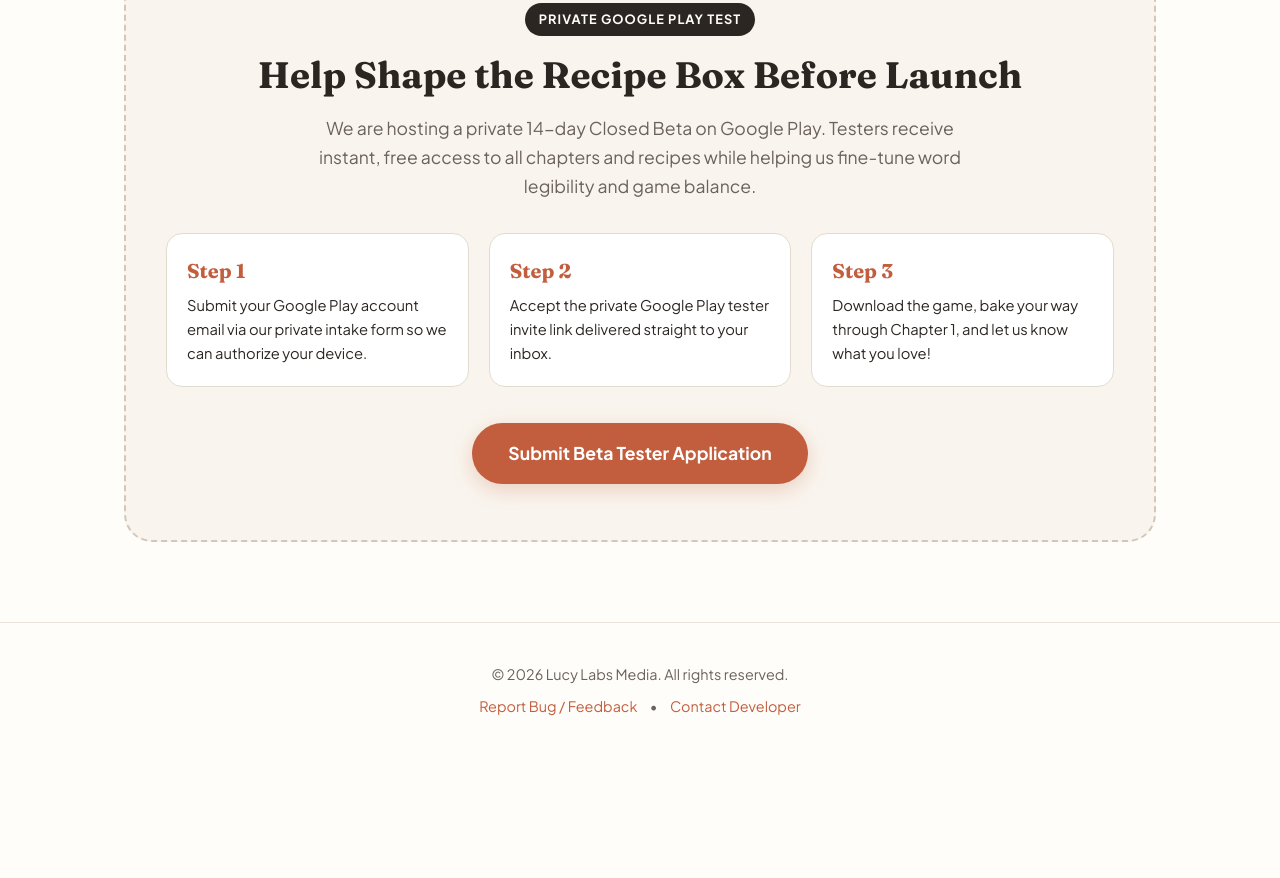
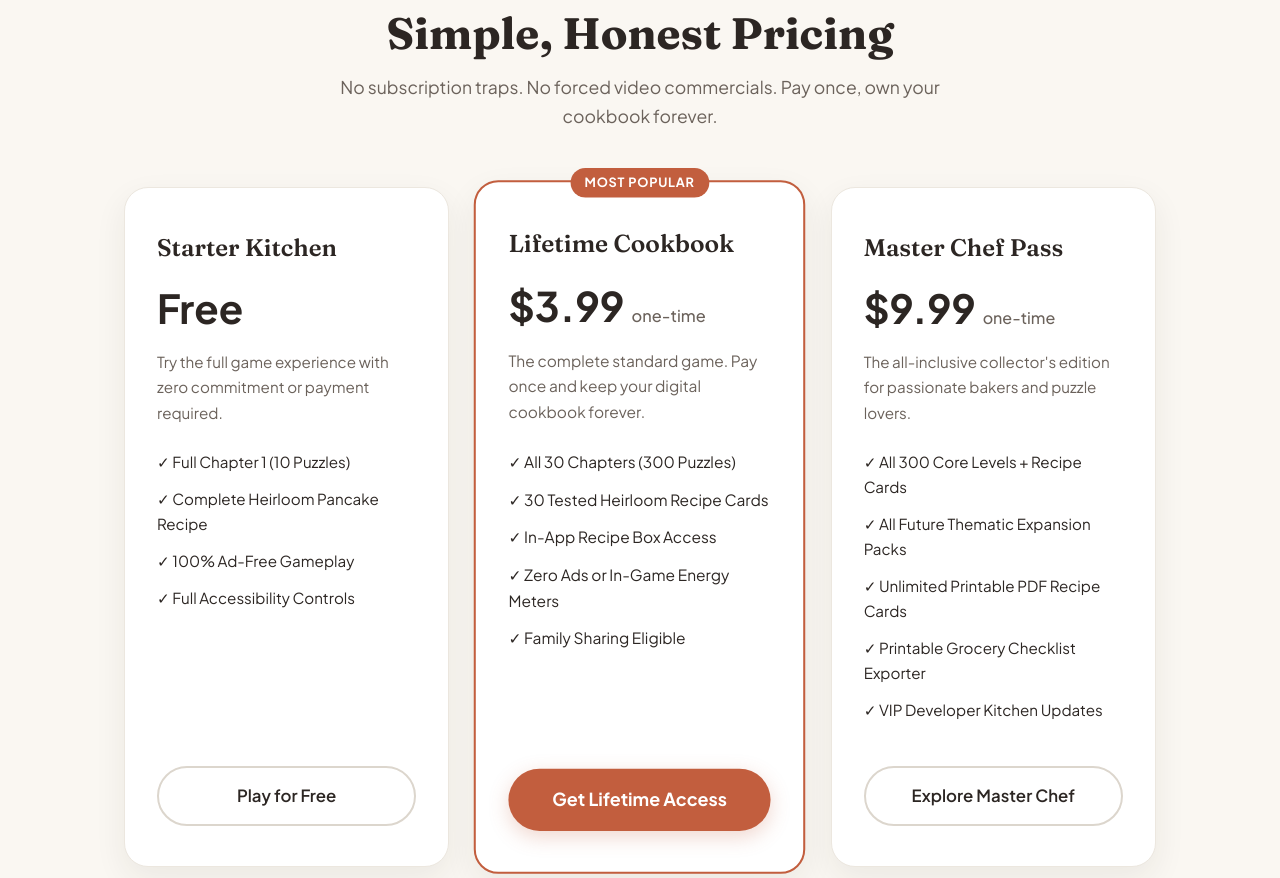
Before and after one commit to lucylabsmedia/cooking-stories-site, a plain HTML site: page index.html in a window 1280 px wide. Shown: the part 1583-2461 px from the top of the page. Before the commit the page ends 2341 px from the top, so only its background shows below. Drawn offline with Linux system fonts and the light colour scheme.

Commit message:
Update index.html

```diff
--- a/index.html
+++ b/index.html
@@ -81,6 +81,24 @@
       text-decoration: none;
     }
 
+    .nav-links {
+      display: flex;
+      align-items: center;
+      gap: 24px;
+    }
+
+    .nav-link {
+      color: var(--charcoal);
+      text-decoration: none;
+      font-weight: 600;
+      font-size: 0.95rem;
+      transition: color 0.2s ease;
+    }
+
+    .nav-link:hover {
+      color: var(--terracotta);
+    }
+
     .nav-cta {
       display: inline-flex;
       align-items: center;
@@ -120,7 +138,7 @@
 
     .hero h1 {
       font-size: clamp(2.4rem, 5vw, 3.8rem);
-      max-width: 820px;
+      max-width: 840px;
       margin: 0 auto 20px;
     }
 
@@ -252,6 +270,86 @@
       font-size: 1rem;
     }
 
+    /* Pricing Section */
+    .pricing-section {
+      background: #FAF7F2;
+      padding: 80px 0;
+      border-top: 1px solid #EBE5DB;
+      border-bottom: 1px solid #EBE5DB;
+    }
+
+    .pricing-card {
+      background: var(--card-bg);
+      border: 1px solid #ECE7DF;
+      border-radius: 24px;
+      padding: 40px 32px;
+      display: flex;
+      flex-direction: column;
+      position: relative;
+      box-shadow: var(--shadow);
+    }
+
+    .pricing-card.featured {
+      border: 2px solid var(--terracotta);
+      transform: scale(1.02);
+    }
+
+    .popular-tag {
+      position: absolute;
+      top: -14px;
+      left: 50%;
+      transform: translateX(-50%);
+      background: var(--terracotta);
+      color: #fff;
+      font-size: 0.78rem;
+      font-weight: 700;
+      letter-spacing: 0.06em;
+      text-transform: uppercase;
+      padding: 4px 14px;
+      border-radius: 999px;
+    }
+
+    .pricing-tier {
+      font-family: 'Fraunces', serif;
+      font-size: 1.5rem;
+      margin-bottom: 8px;
+    }
+
+    .pricing-price {
+      font-size: 2.5rem;
+      font-weight: 700;
+      color: var(--charcoal);
+      margin-bottom: 8px;
+    }
+
+    .pricing-price span {
+      font-size: 1rem;
+      font-weight: 500;
+      color: var(--muted);
+    }
+
+    .pricing-desc {
+      color: var(--muted);
+      font-size: 0.95rem;
+      margin-bottom: 24px;
+      min-height: 48px;
+    }
+
+    .pricing-features {
+      list-style: none;
+      margin-bottom: 32px;
+      flex-grow: 1;
+    }
+
+    .pricing-features li {
+      margin-bottom: 12px;
+      font-size: 0.95rem;
+      display: flex;
+      align-items: center;
+      gap: 10px;
+      color: var(--charcoal);
+    }
+
     /* Closed Beta VIP Block */
     .beta-section {
       background: #F9F5EE;
@@ -259,7 +357,7 @@
       border-radius: 28px;
       padding: 56px 40px;
       text-align: center;
-      margin: 20px 0 80px;
+      margin: 80px 0;
     }
 
     .beta-badge {
@@ -342,7 +440,11 @@
   <header>
     <div class="container nav-wrapper">
       <a href="#" class="logo">Cooking Stories</a>
-      <a href="#beta-testing" class="nav-cta">Join Closed Beta</a>
+      <div class="nav-links">
+        <a href="#features" class="nav-link">Features</a>
+        <a href="#pricing" class="nav-link">Pricing</a>
+        <a href="#beta-testing" class="nav-cta">Join Closed Beta</a>
+      </div>
     </div>
   </header>
 
@@ -355,14 +457,14 @@
 
       <div class="hero-actions">
         <a href="#beta-testing" class="btn-primary">Become a Beta Tester</a>
-        <a href="#features" class="btn-secondary">Explore the Kitchen</a>
+        <a href="#pricing" class="btn-secondary">View Pricing</a>
       </div>
 
       <div class="trust-bar">
-        <span>✨ 100% Ad-Free Experience</span>
+        <span>✨ 100% Ad-Free Guarantee</span>
         <span>👓 "No-Squint" Large Typography</span>
         <span>📖 Real Tested Baking Recipes</span>
-        <span>⏱️ No Timers or Artificial Stress</span>
+        <span>⏱️ No Timers or Microtransactions</span>
       </div>
     </div>
   </section>
@@ -372,7 +474,7 @@
     <div class="container">
       <div class="section-title">
         <h2>Designed for Comfort, Memory & Flavor</h2>
-        <p>No neon flashing lights, no ticking countdown clocks, and no predatory microtransactions. Just soothing puzzles and rewarding culinary crafts.</p>
+        <p>No neon flashing lights, no ticking countdown clocks, and no predatory energy bars. Just soothing puzzles and rewarding culinary crafts.</p>
       </div>
 
       <div class="grid-3">
@@ -385,13 +487,70 @@
         <div class="card">
           <div class="card-icon">🥞</div>
           <h3>Procedural Recipe Puzzles</h3>
-          <p>Progress through themed chapters unlocking pantry ingredients, baking equipment, and secret techniques. Complete the chapter to earn the full illustrated recipe card.</p>
+          <p>Progress through themed chapters unlocking pantry ingredients, baking equipment, and secret techniques. Complete each chapter to earn the full illustrated recipe card.</p>
         </div>
 
         <div class="card">
           <div class="card-icon">📜</div>
           <h3>Printable Kitchen Keepsakes</h3>
-          <p>Your unlocked cards save permanently to your in-app Recipe Box. Export beautifully formatted, large-print PDF recipe cards and grocery checklists straight to your kitchen printer.</p>
+          <p>Your unlocked cards save permanently to your in-app Recipe Box. Export beautifully formatted, large-print PDF recipe cards and grocery checklists straight to your home printer.</p>
+        </div>
+      </div>
+    </div>
+  </section>
+
+  <!-- Honest Pricing Section -->
+  <section id="pricing" class="pricing-section">
+    <div class="container">
+      <div class="section-title">
+        <h2>Simple, Honest Pricing</h2>
+        <p>No subscription traps. No forced video commercials. Pay once, own your cookbook forever.</p>
+      </div>
+
+      <div class="grid-3">
+        <!-- Starter Tier -->
+        <div class="pricing-card">
+          <div class="pricing-tier">Starter Kitchen</div>
+          <div class="pricing-price">Free</div>
+          <div class="pricing-desc">Try the full game experience with zero commitment or payment required.</div>
+          <ul class="pricing-features">
+            <li>✓ Full Chapter 1 (10 Puzzles)</li>
+            <li>✓ Complete Heirloom Pancake Recipe</li>
+            <li>✓ 100% Ad-Free Gameplay</li>
+            <li>✓ Full Accessibility Controls</li>
+          </ul>
+          <a href="#beta-testing" class="btn-secondary" style="text-align: center;">Play for Free</a>
+        </div>
+
+        <!-- Lifetime Unlock (Featured) -->
+        <div class="pricing-card featured">
+          <div class="popular-tag">Most Popular</div>
+          <div class="pricing-tier">Lifetime Cookbook</div>
+          <div class="pricing-price">$3.99 <span>one-time</span></div>
+          <div class="pricing-desc">The complete standard game. Pay once and keep your digital cookbook forever.</div>
+          <ul class="pricing-features">
+            <li>✓ All 30 Chapters (300 Puzzles)</li>
+            <li>✓ 30 Tested Heirloom Recipe Cards</li>
+            <li>✓ In-App Recipe Box Access</li>
+            <li>✓ Zero Ads or In-Game Energy Meters</li>
+            <li>✓ Family Sharing Eligible</li>
+          </ul>
+          <a href="#beta-testing" class="btn-primary" style="text-align: center;">Get Lifetime Access</a>
+        </div>
+
+        <!-- Master Chef Tier -->
+        <div class="pricing-card">
+          <div class="pricing-tier">Master Chef Pass</div>
+          <div class="pricing-price">$9.99 <span>one-time</span></div>
+          <div class="pricing-desc">The all-inclusive collector's edition for passionate bakers and puzzle lovers.</div>
+          <ul class="pricing-features">
+            <li>✓ All 300 Core Levels + Recipe Cards</li>
+            <li>✓ All Future Thematic Expansion Packs</li>
+            <li>✓ Unlimited Printable PDF Recipe Cards</li>
+            <li>✓ Printable Grocery Checklist Exporter</li>
+            <li>✓ VIP Developer Kitchen Updates</li>
+          </ul>
+          <a href="#beta-testing" class="btn-secondary" style="text-align: center;">Explore Master Chef</a>
         </div>
       </div>
     </div>
@@ -402,20 +561,20 @@
     <div class="beta-section">
       <div class="beta-badge">Private Google Play Test</div>
       <h2>Help Shape the Recipe Box Before Launch</h2>
-      <p>We are hosting a private 14-day Closed Beta on Google Play. Testers receive instant, free access to all chapters and recipes while helping us fine-tune word legibility and game balance.</p>
+      <p>We are hosting a private 14-day Closed Beta on Google Play. Testers receive instant, 100% free access to all chapters and recipes while helping us fine-tune word legibility and game balance.</p>
 
       <div class="beta-steps">
         <div class="step-box">
           <div class="step-num">Step 1</div>
-          <p>Submit your Google Play account email via our private intake form so we can authorize your device.</p>
+          <p>Submit your Google Play email via our intake form so we can authorize your account.</p>
         </div>
         <div class="step-box">
           <div class="step-num">Step 2</div>
-          <p>Accept the private Google Play tester invite link delivered straight to your inbox.</p>
+          <p>Accept the private Google Play tester invite link delivered straight to your email.</p>
         </div>
         <div class="step-box">
           <div class="step-num">Step 3</div>
-          <p>Download the game, bake your way through Chapter 1, and let us know what you love!</p>
+          <p>Download the game, bake your way through Chapter 1, and share your thoughts!</p>
         </div>
       </div>
 
```
